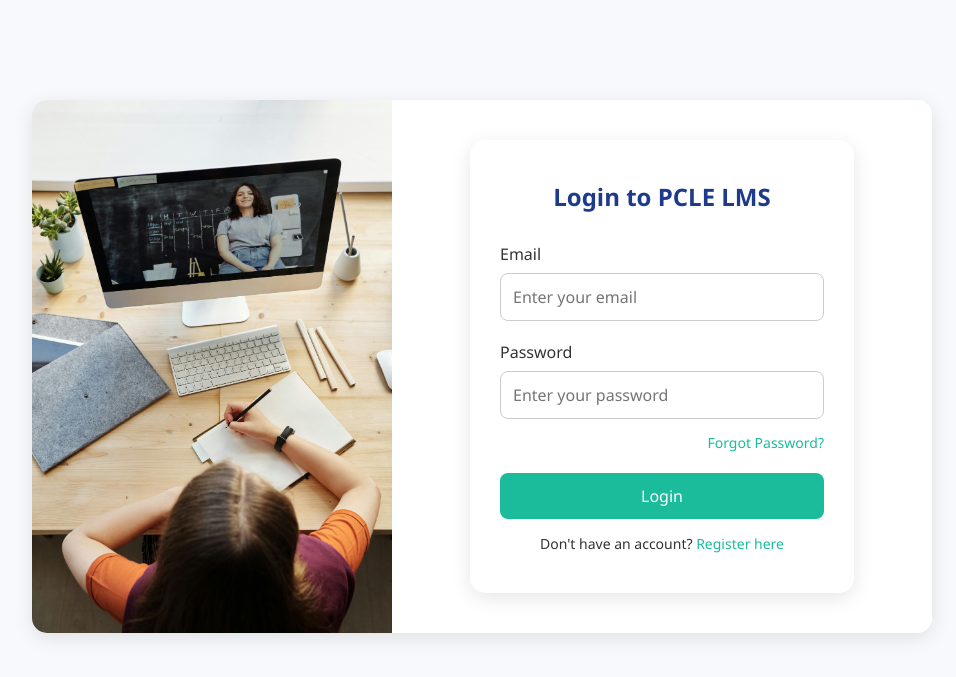
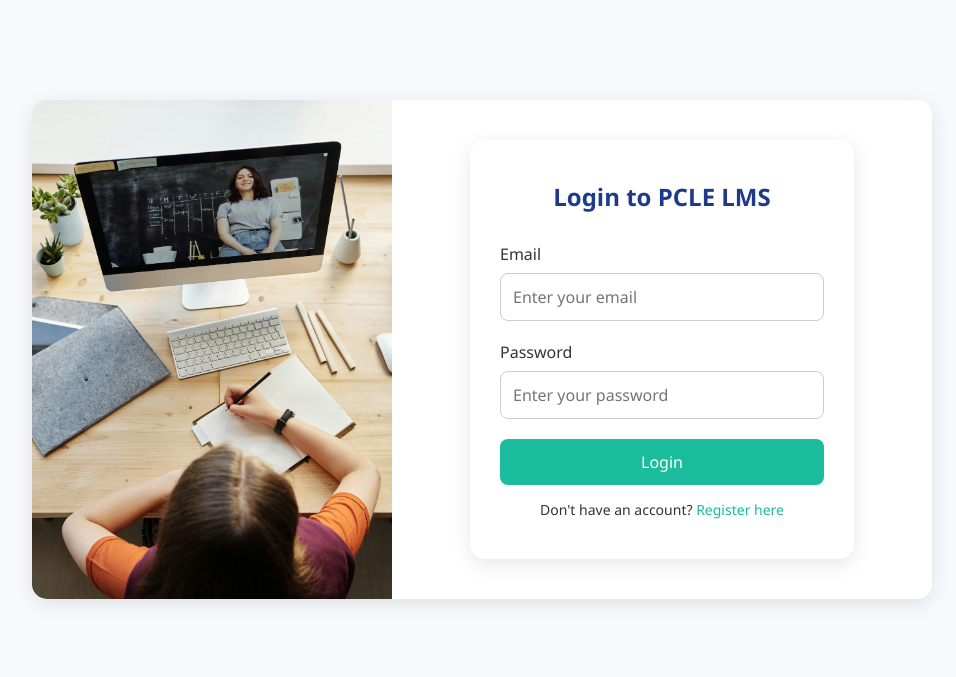
Before and after one commit to Wei6081/pcle-lms, a Flask app: page /login in a window 1280 px wide. Shown: the part 65-742 px from the top of the page, without its empty margins (158-1114 px from the left). Run offline with Flask 3, Linux system fonts and the light colour scheme.

Commit message:
Add files via upload

```diff
--- a/app.py
+++ b/app.py
@@ -2,10 +2,6 @@ import mysql.connector
 import json
 import os
 import re
-import secrets
-import smtplib
-from email.message import EmailMessage
-from datetime import datetime, timedelta
 from functools import wraps
 
 from flask import Flask, render_template, request, jsonify, redirect, url_for, session, flash
@@ -24,58 +20,6 @@ STYLE_MAP = {
     "R": "Reading/Writing",
     "K": "Kinesthetic"
 }
-
-def send_reset_email(to_email, reset_link):
-    try:
-        smtp_user = "adminpcle@gmail.com"
-        smtp_pass = os.environ.get("MAIL_PASSWORD")
-
-        if not smtp_pass:
-            return False, "MAIL_PASSWORD is missing."
-
-        msg = EmailMessage()
-        msg["Subject"] = "PCLE LMS Password Reset"
-        msg["From"] = smtp_user
-        msg["To"] = to_email
-        msg.set_content(f"""Hello,
-
-We received a request to reset your password for PCLE LMS.
-
-Please click the link below to reset your password:
-{reset_link}
-
-This link will expire in 15 minutes and can only be used once.
-
-If you did not request this, you can ignore this email.
-
-Regards,
-PCLE LMS
-""")
-
-        server = smtplib.SMTP("smtp.gmail.com", 587, timeout=10)
-        server.starttls()
-        server.login(smtp_user, smtp_pass)
-        server.send_message(msg)
-        server.quit()
-
-        return True, None
-
-    except Exception as e:
-        print("EMAIL ERROR:", str(e))
-        return False, str(e)
-
-
-def cleanup_old_reset_tokens():
-    conn = get_db_connection()
-    cursor = conn.cursor()
-    cursor.execute("""
-        DELETE FROM password_reset_tokens
-        WHERE used = 1 OR expires_at < %s
-    """, (datetime.utcnow(),))
-    conn.commit()
-    cursor.close()
-    conn.close()
-
 
 def get_db_connection():
     return mysql.connector.connect(
@@ -346,175 +290,6 @@ def login():
         return redirect(url_for('login'))
 
     return render_template('login.html')
-
-@app.route('/forgot_password', methods=['GET', 'POST'])
-def forgot_password():
-    try:
-        cleanup_old_reset_tokens()
-
-        if request.method == 'POST':
-            email = request.form['email'].strip()
-
-            if not email:
-                flash("Please enter your email.", "error")
-                return redirect(url_for('forgot_password'))
-
-            conn = get_db_connection()
-            cursor = conn.cursor(dictionary=True)
-            cursor.execute("SELECT id, email FROM users WHERE email = %s", (email,))
-            user = cursor.fetchone()
-
-            if not user:
-                cursor.close()
-                conn.close()
-                flash("No account found with that email.", "error")
-                return redirect(url_for('forgot_password'))
-
-            cursor.close()
-            cursor = conn.cursor()
-
-            cursor.execute("""
-                UPDATE password_reset_tokens
-                SET used = 1
-                WHERE user_id = %s AND used = 0
-            """, (user['id'],))
-
-            token = secrets.token_urlsafe(32)
-            expires_at = datetime.utcnow() + timedelta(minutes=15)
-
-            cursor.execute("""
-                INSERT INTO password_reset_tokens (user_id, token, expires_at, used)
-                VALUES (%s, %s, %s, 0)
-            """, (user['id'], token, expires_at))
-
-            conn.commit()
-            cursor.close()
-            conn.close()
-
-            reset_link = url_for('reset_password', token=token, _external=True)
-
-            mail_sent, mail_error = send_reset_email(user['email'], reset_link)
-
-            print("MAIL SENT:", mail_sent)
-            print("MAIL ERROR:", mail_error)
-            print("RESET LINK:", reset_link)
-
-            if mail_sent:
-                flash("A password reset link has been sent to your email.", "success")
-                return render_template(
-                    'forgot_password.html',
-                    email_sent=True,
-                    mail_error=None
-                )
-
-            flash("Unable to send email. Please try again later.", "error")
-            return render_template(
-                'forgot_password.html',
-                email_sent=False,
-                mail_error=mail_error
-            )
-
-        return render_template(
-            'forgot_password.html',
-            email_sent=False,
-            mail_error=None
-        )
-
-    except Exception as e:
-        print("FORGOT PASSWORD ROUTE ERROR:", str(e))
-        flash(f"System error: {str(e)}", "error")
-        return render_template(
-            'forgot_password.html',
-            email_sent=False,
-            mail_error=str(e)
-        ), 500
-
-
-@app.route('/reset_password/<token>', methods=['GET', 'POST'])
-def reset_password(token):
-    cleanup_old_reset_tokens()
-
-    conn = get_db_connection()
-    cursor = conn.cursor(dictionary=True)
-
-    cursor.execute("""
-        SELECT prt.*, u.email
-        FROM password_reset_tokens prt
-        JOIN users u ON prt.user_id = u.id
-        WHERE prt.token = %s
-    """, (token,))
-    token_row = cursor.fetchone()
-
-    if not token_row:
-        cursor.close()
-        conn.close()
-        flash("Invalid reset link.", "error")
-        return redirect(url_for('forgot_password'))
-
-    if token_row['used'] == 1:
-        cursor.close()
-        conn.close()
-        flash("This reset link has already been used.", "error")
-        return redirect(url_for('forgot_password'))
-
-    if datetime.utcnow() > token_row['expires_at']:
-        cursor.close()
-        conn.close()
-        flash("This reset link has expired. Please request a new one.", "error")
-        return redirect(url_for('forgot_password'))
-
-    if request.method == 'POST':
-        password = request.form['password']
-        confirm_password = request.form.get('confirm_password', '')
-
-        if not password or not confirm_password:
-            flash("Please fill in all fields.", "error")
-            return redirect(url_for('reset_password', token=token))
-
-        if password != confirm_password:
-            flash("Password and confirm password do not match.", "error")
-            return redirect(url_for('reset_password', token=token))
-
-        if len(password) < 8:
-            flash("Password must be at least 8 characters long.", "error")
-            return redirect(url_for('reset_password', token=token))
-
-        has_letter = any(ch.isalpha() for ch in password)
-        has_number = any(ch.isdigit() for ch in password)
-
-        if not has_letter or not has_number:
-            flash("Password must contain at least one letter and one number.", "error")
-            return redirect(url_for('reset_password', token=token))
-
-        hashed_password = generate_password_hash(password)
-
-        cursor.close()
-        cursor = conn.cursor()
-
-        cursor.execute("""
-            UPDATE users
-            SET password = %s
-            WHERE id = %s
-        """, (hashed_password, token_row['user_id']))
-
-        cursor.execute("""
-            UPDATE password_reset_tokens
-            SET used = 1
-            WHERE id = %s
-        """, (token_row['id'],))
-
-        conn.commit()
-        cursor.close()
-        conn.close()
-
-        flash("Password reset successful! Please login.", "success")
-        return redirect(url_for('login'))
-
-    email = token_row['email']
-    cursor.close()
-    conn.close()
-
-    return render_template('reset_password.html', email=email, token=token)
 
 
 @app.route('/logout')
--- a/templates/login.html
+++ b/templates/login.html
@@ -47,9 +47,9 @@
             <input type="password" id="password" name="password" placeholder="Enter your password" required>
           </div>
 
-          <div class="form-group" style="text-align: right; margin-top: -8px;">
+          <!--<div class="form-group" style="text-align: right; margin-top: -8px;">
             <a href="{{ url_for('forgot_password') }}" class="forgot-link">Forgot Password?</a>
-          </div>
+          </div>-->
 
           <button type="submit" class="btn">Login</button>
           <p class="note">Don't have an account? <a href="{{ url_for('register') }}">Register here</a></p>
```
